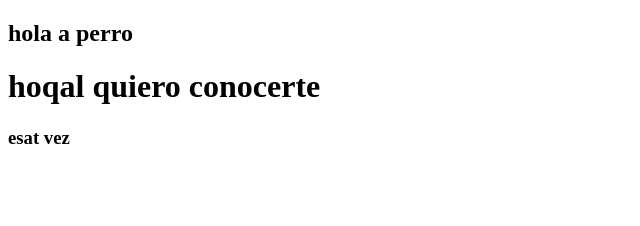
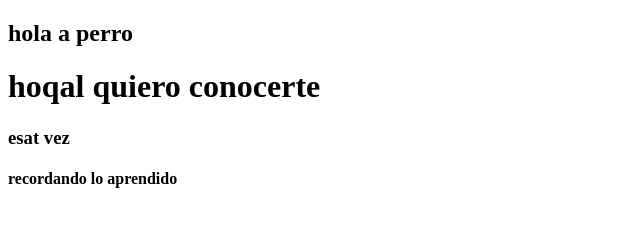
Before and after one commit to alvidgoran/alex, a plain HTML site: page index.html in a window 1280 px wide. Shown: the whole page, without its empty margins (0-640 px from the left). Drawn offline with Linux system fonts and the light colour scheme.

Commit message:
recordando

```diff
--- a/index.html
+++ b/index.html
@@ -9,5 +9,7 @@
     <h2> hola a perro</h2>
     <h1> hoqal quiero conocerte </h1>
     <h3> esat vez </h3>
+
+    <h4> recordando lo aprendido </h4>
 </body>
 </html>
```
